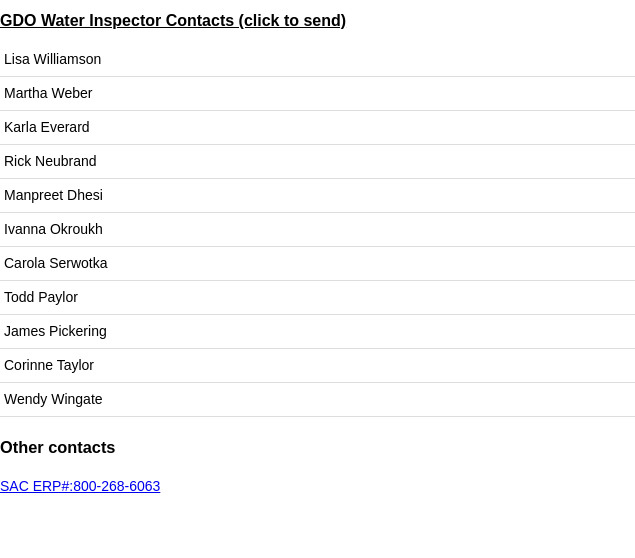
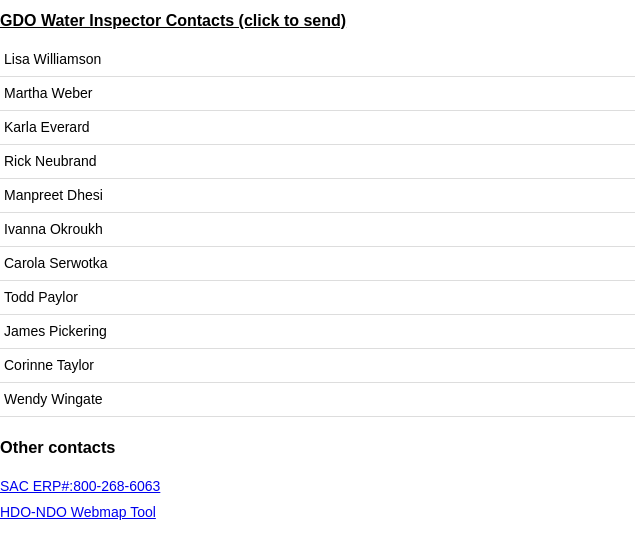
Before and after one commit to sean-roelofsen/GDOWebmap, a plain HTML site: page index.html in a window 1280 px wide. Shown: the full height of the page, 0-635 px from the left. Drawn offline with Linux system fonts and the light colour scheme.

Commit message:
Update index.html

```diff
--- a/index.html
+++ b/index.html
@@ -78,6 +78,7 @@
     <!--<a href="tel:123-456-7890" class="icon"><i class="fa-solid fa-phone">YD-HP Water DutyLine</i></a>-->
     <p><a href="tel:18002686063">SAC ERP#:800-268-6063</a></p>
     <p><a href="mailto:sac.moe.sac@ontario.ca">@MOE.SACemail </a></p>
+    <p><a href="https://seanr3.z9.web.core.windows.net/" target="_blank">HDO-NDO Webmap Tool</a></p>
     <!--<p><b><a href="tel:9054275617">YD-HP Water DutyLine:905-427-5617</a></b></p>
 
     <p><a href="mailto:awqisdwyd@ontario.ca">@AWQI-YD-DW Inbox</a></p>
```
